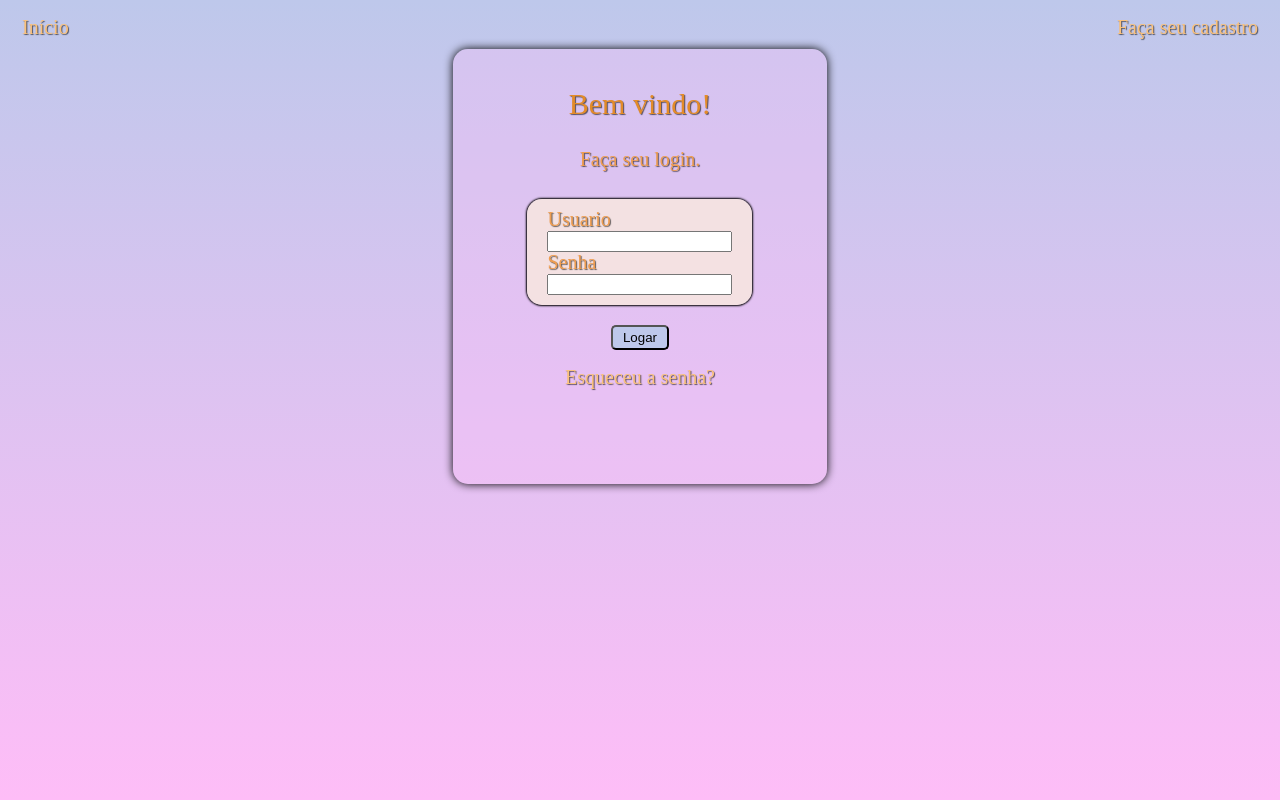
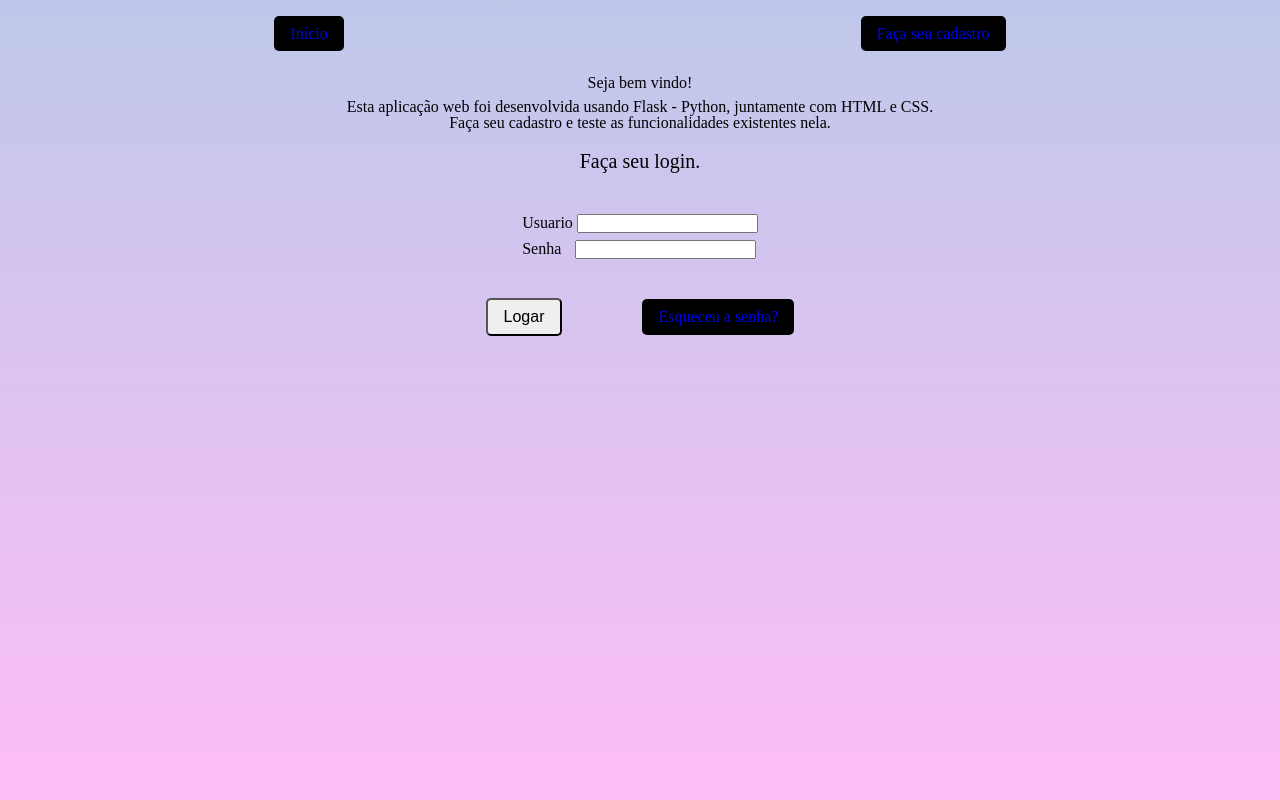
Before and after one commit to rgstovani/Flask-HTML, a Flask app: page / in a window 1280 px wide. Run offline with Flask 2, Linux system fonts and the light colour scheme.

Commit message:
criação da nova versão

```diff
--- /dev/null
+++ b/static/css/style2.css
@@ -0,0 +1,100 @@
+:root {
+   --cor1: rgba(253, 238, 220, 1);
+   --cor2: #fac17b;
+   --cor3: #ef9d50;
+   --cor4: #E38B29;
+   --cor5: rgba(254,189,247,1);
+   --cor6: rgba(190,200,235,1);
+
+}
+
+* {
+    margin: 0;
+    padding: 0;
+}
+
+html {
+    height: 100%;
+    background-image: linear-gradient(180deg, rgba(190,200,235,1), rgba(254,189,247,1));
+}
+
+header {
+    margin: 1em;
+    display: flex;
+    justify-content: space-around;
+    align-items: baseline;
+    align-content: baseline;
+}
+
+.link {
+    background-color: #000000;
+    text-decoration: none;
+    border-radius: 5px;
+    text-align: center;
+    padding: .6em 1em ;
+}
+
+body {
+    font-size: 16px;
+
+}
+
+.mensagem-flash {
+    display: none;
+}
+
+.apresentacao{
+    display: flex;
+    flex-direction: column;
+    justify-content: center;
+    align-items: center;
+}
+h1 {
+    padding: 0.5em;
+}
+.apresentacao p{
+    text-align: center;
+
+}
+
+h2 {
+    font-size: 20px;
+    text-align: center;
+    padding: 1em;
+}
+
+form {
+    display: flex;
+    flex-direction: column;
+    align-items: center;
+    justify-content: center;
+}
+
+.dados_login {
+    padding: 20px 40px;
+    border-radius: 10px;
+}
+
+.input_login {
+    padding: 0.2em;
+}
+
+.label_senha {
+    padding-right: 10px;
+}
+
+.subdivisao {
+    display: flex;
+    align-items: center;
+    justify-content: center;
+    gap: 80px;
+
+    padding: 1em;
+
+}
+
+button {
+    padding: 0.5em 1em;
+    border-radius: 5px;
+    font-size: 16px;
+}
--- a/templates/login.html
+++ b/templates/login.html
@@ -6,16 +6,17 @@
     <meta name="viewport" content="width=device-width, initial-scale=1.0">
     <title>Login</title>
     <link rel="stylesheet" href="{{ url_for('static', filename='css/reset.css') }}" />
-    <link rel="stylesheet" href="{{ url_for('static', filename='css/style.css') }}" />
+    <link rel="stylesheet" href="{{ url_for('static', filename='css/style2.css') }}" />
+    <link rel="stylesheet" href="../static/css/style2.css">
 </head>
 <body>
     <header>
-        <a href="{{ url_for('login') }}">Início</a>
-        <a href="{{ url_for('cadastro') }}">Faça seu cadastro</a>
+        <a  class="link" href="{{ url_for('login') }}">Início</a>
+        <a  class="link" href="{{ url_for('cadastro') }}">Faça seu cadastro</a>
 
     </header>
     <main>
-        <div>
+        <section class="mensagem-flash">
             {% with messages = get_flashed_messages() %}
                 {% if messages %}
                     <ul id="messages" class="list-unstyled">
@@ -25,30 +26,36 @@
                     </ul>
                 {% endif %}
             {% endwith %}
+        </section>
+
+        <section class="login">
+            <div class="apresentacao">
+                <h1>Seja bem vindo!</h1>
+                <p>Esta aplicação web foi desenvolvida usando Flask - Python, juntamente com HTML e CSS.<br>
+                    Faça seu cadastro e teste as funcionalidades existentes nela.</p>
             </div>
-    <div class="teste">
-        <div class="bemvindo">
-            <h1>Bem vindo!</h1>
-            <p class="frases">Faça seu login.</p>
-        </div>
+
+            <div>
+                <h2>Faça seu login.</h2>
 
                 <form action="{{ url_for('autenticar') }}" method="POST">
                     <fieldset class="dados_login">
-                <div>
+                        <div class="input_login">
                             <label class="label_login">Usuario</label>
                             <input type="text" name="usuario">
                         </div>
-                <div>
-                    <label class="label_login">Senha</label>
+                        <div class="input_login">
+                            <label class="label_senha">Senha</label>
                             <input type="password" name="senha">
                         </div>
                     </fieldset>
-            <div>
+                    <div class="subdivisao">
                         <button type="submit">Logar</button>
+                        <a class="link" href="{{ url_for('esqueciasenha') }}">Esqueceu a senha?</a>
                     </div>
                 </form>
-            <a class="frases" href="{{ url_for('esqueciasenha') }}">Esqueceu a senha?</a>
             </div>
+        </section>
     </main>
 
 </body>
```
Lines whose indentation alone changed are shown as unchanged.
